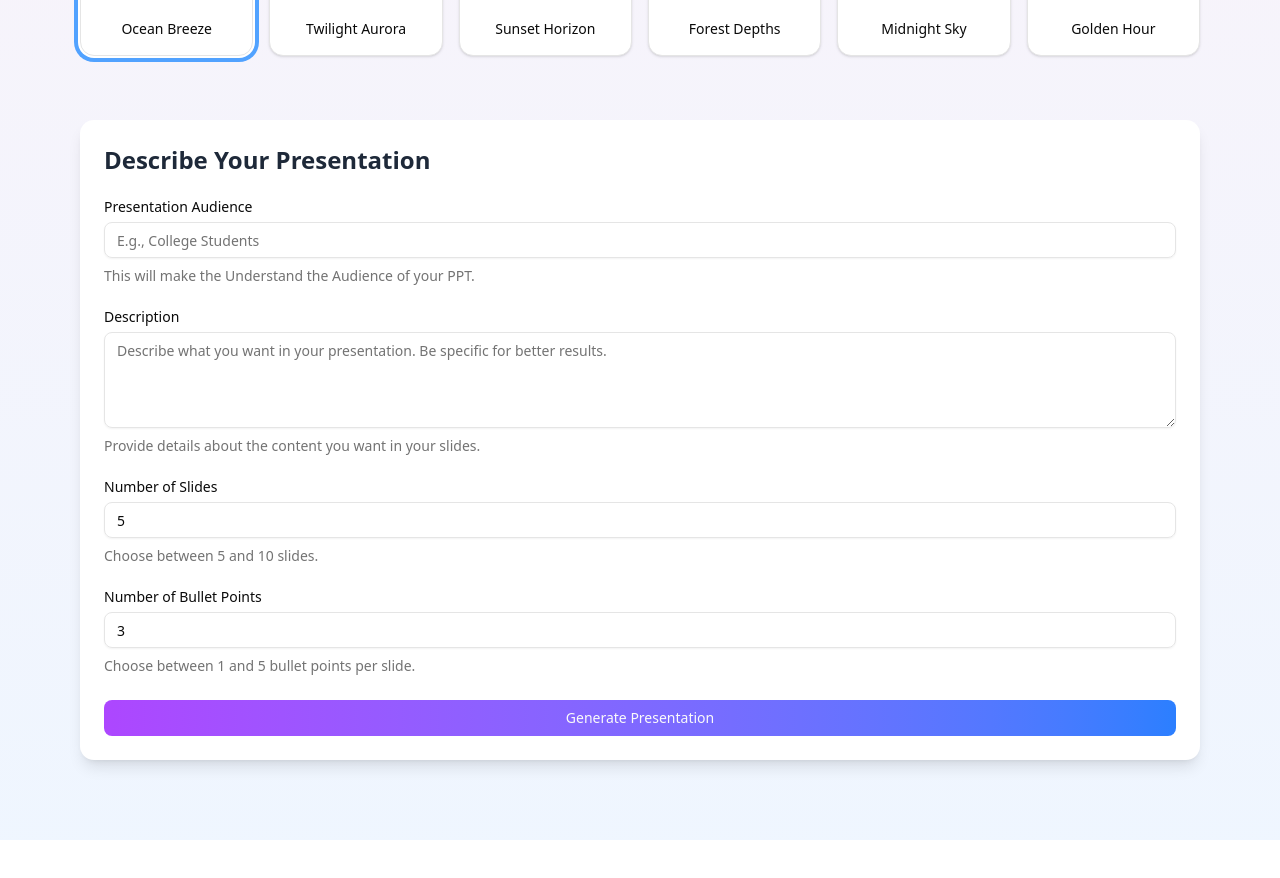
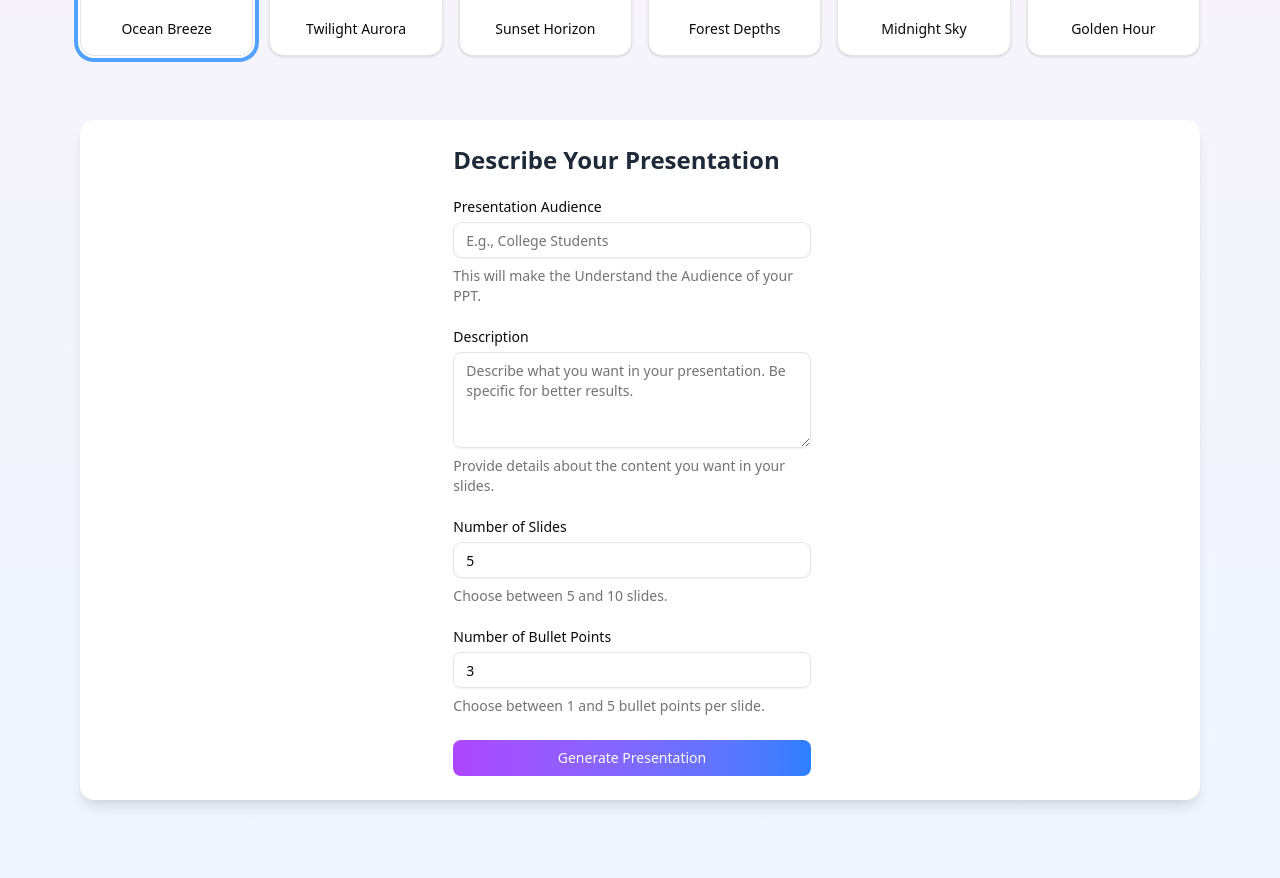
Before and after one commit to Avik-creator/aipptgenerator, a Next.js app: page / in a window 1280 px wide. Shown: the part 760-1638 px from the top of the page. Before the commit the page ends 1600 px from the top, so only its background shows below. Built offline with nearby package versions, Linux system fonts and the light colour scheme.

Commit message:
show presentation to right of form on large enough screens

```diff
--- a/src/components/page/presentation-form.tsx
+++ b/src/components/page/presentation-form.tsx
@@ -79,7 +79,11 @@ export function PresentationForm() {
   }
 
   return (
-    <div className="bg-white rounded-xl shadow-lg p-6 mb-8" id="generate">
+    <div
+      className="xl:flex xl:items-center xl:justify-center bg-white rounded-xl shadow-lg p-6 mb-8"
+      id="generate"
+    >
+      <div className="xl:w-1/3 mr-4">
         <h2 className="text-2xl font-bold text-gray-800 mb-6">
           Describe Your Presentation
         </h2>
@@ -174,9 +178,10 @@ export function PresentationForm() {
             </Button>
           </form>
         </Form>
+      </div>
 
       {presentation && (
-        <div className="mt-8 space-y-6">
+        <div className="mt-8 space-y-6 xl:w-2/3 xl:mt-0 xl:ml-4">
           <PresentationPreview presentation={presentation} />
         </div>
       )}
```
Also changed, not shown: 1 other file (tests, documents, lock files or other folders). Lines whose indentation alone changed are shown as unchanged.
